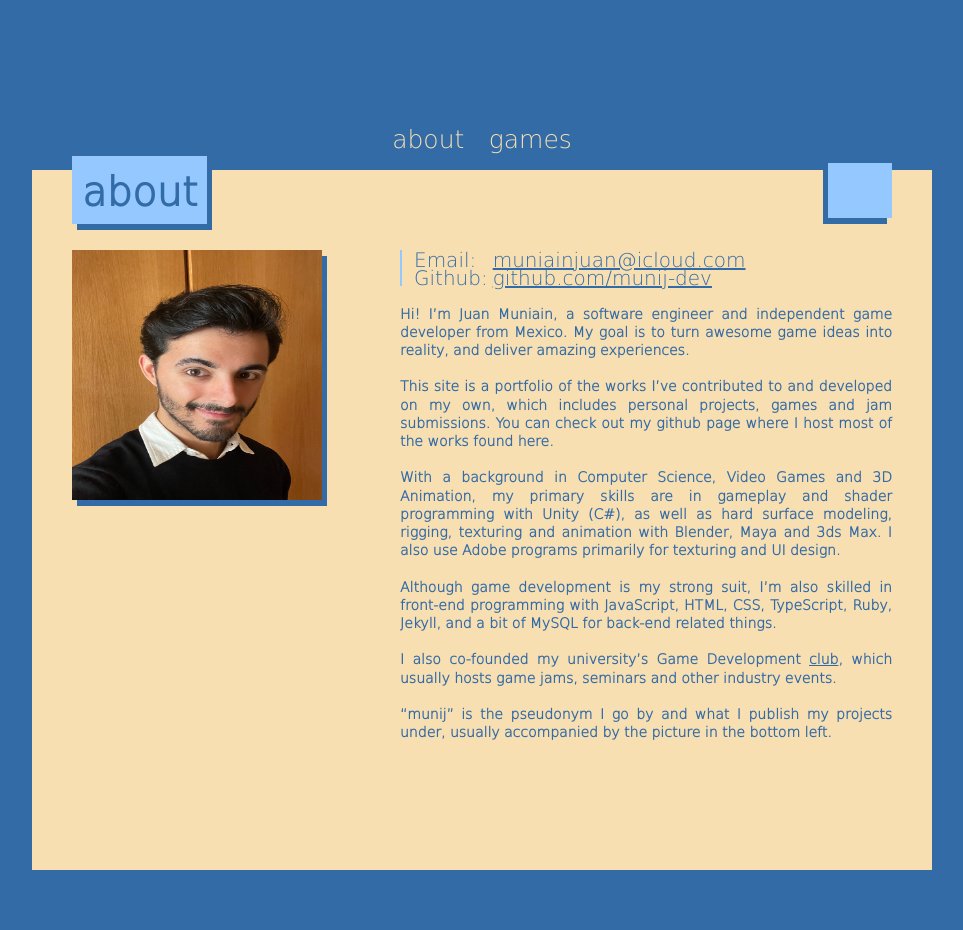
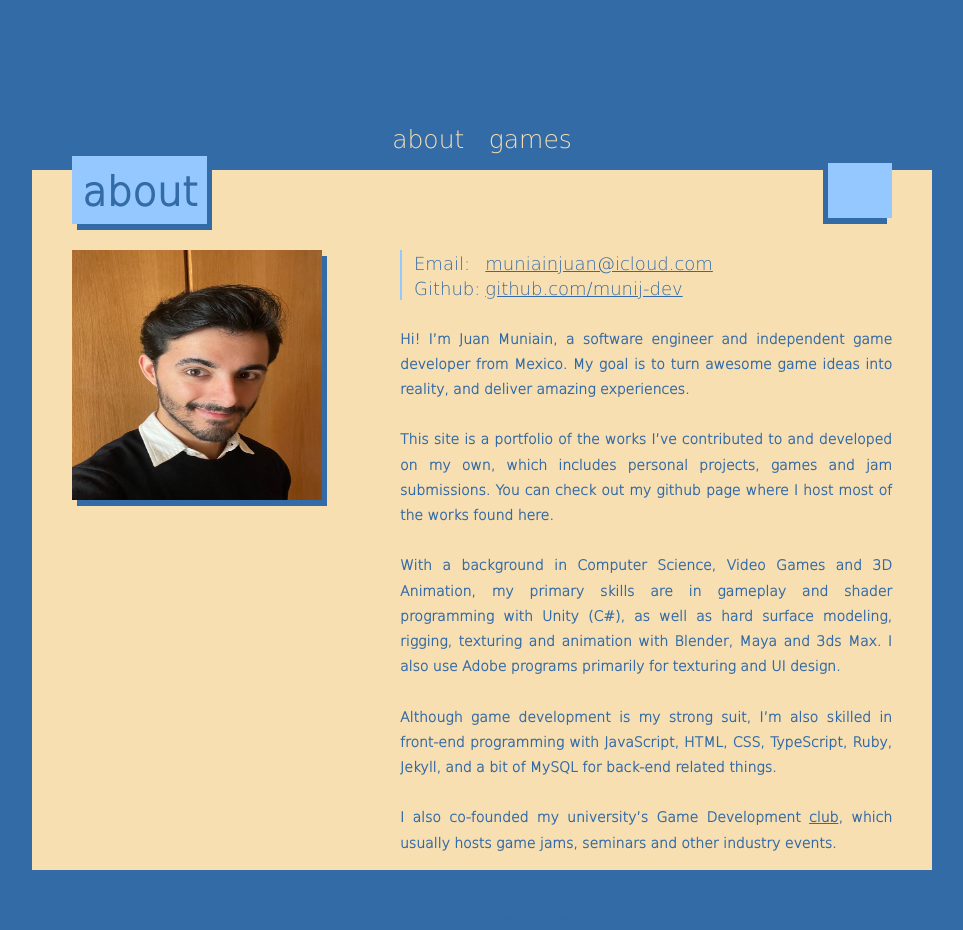
Before and after one commit to munjidev/munjidev.github.io, a Jekyll site: the page built from about.md, in a window 1280 px wide. Shown: the whole page, without its empty margins (158-1121 px from the left). Built offline with Jekyll 4.4.1, drawn with Linux system fonts in a browser that asks for light colours.

Commit message:
Modify about css

```diff
--- a/assets/about.css
+++ b/assets/about.css
@@ -20,12 +20,12 @@ td a {
 #bio-text {
 	float:right;
 	width: 60%;
-	line-height: 130%;
+	line-height: 180%;
 	text-align: justify;
 }
 #bio-links {
 	font-weight: normal;
-	font-size: 20px;
+	font-size: 18px;
 }
 #bio-links table {
 	margin-left: 12px;
```
